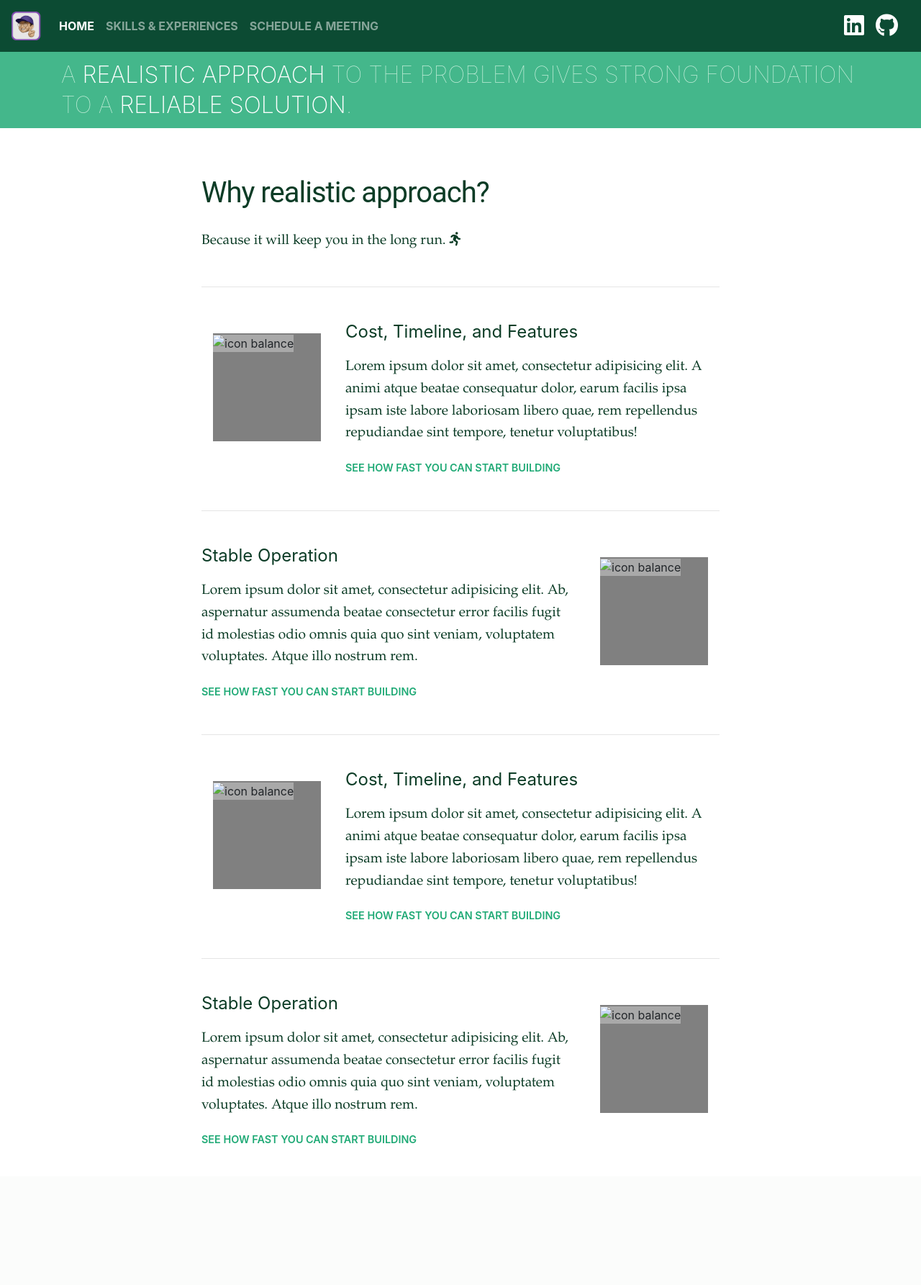
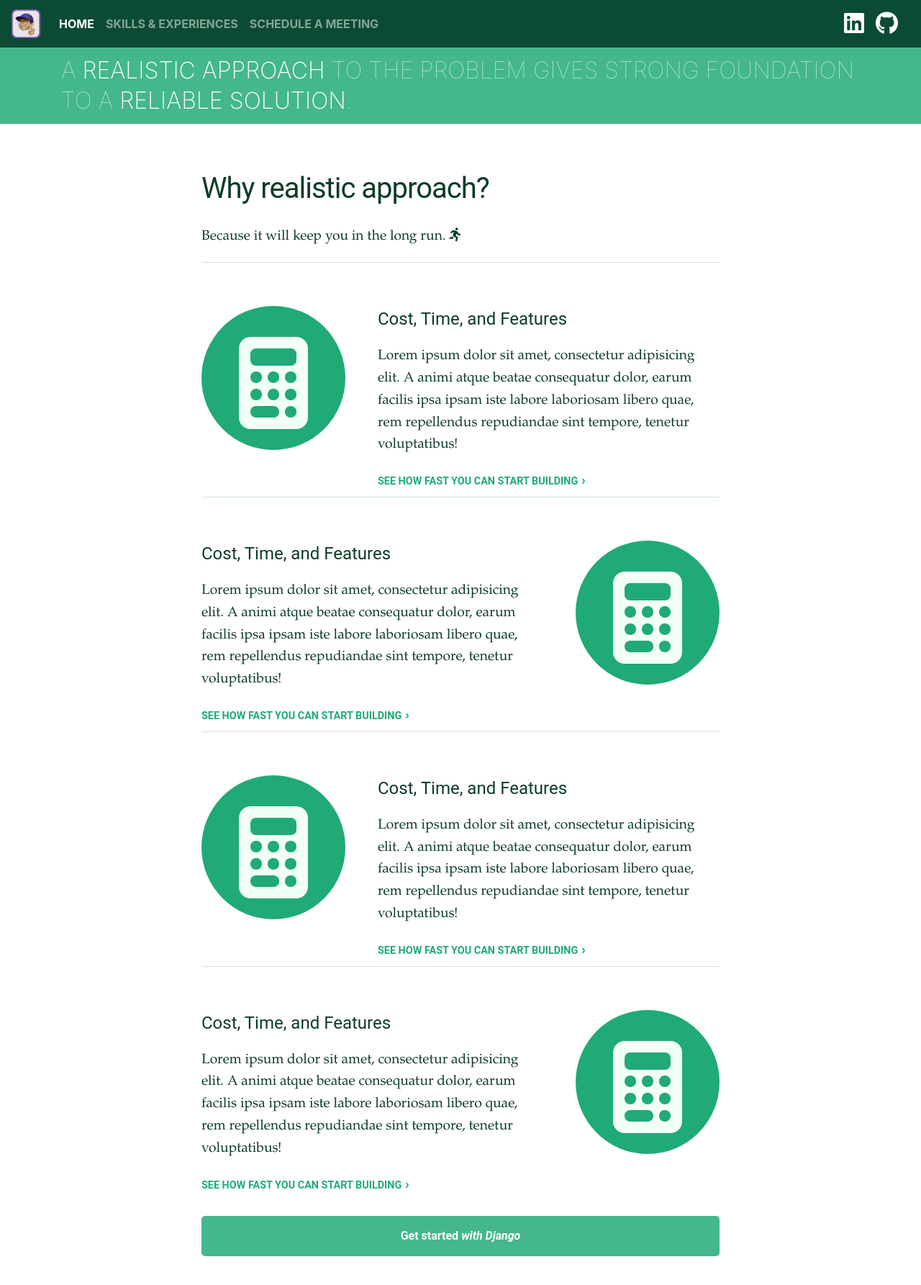
Before and after one commit to seongwonhan88/portfolio, a Django app: page / in a window 1280 px wide. Shown: the whole page at 72% size. Before the commit the page ends 1588 px from the top, so only its background shows below. Run offline with Django 3.2, Linux system fonts and the light colour scheme; some libraries are stand-ins or nearby versions.

Commit message:
main page layout set. fixing navbar

```diff
--- a/static/bootstrap/css/custom.css
+++ b/static/bootstrap/css/custom.css
@@ -1,6 +1,3 @@
-body {
-    padding-top: 4.5rem;
-}
 
 nav {
     background: #0C4B33;
@@ -68,6 +65,7 @@ hr {
     margin-left: auto;
     margin-right: auto;
     -webkit-font-smoothing: antialiased;
+    color: #0C3C26;
 }
 
 .sw-custom-container p {
@@ -86,34 +84,115 @@ hr {
 }
 
 
-.sw-custom-container-left {
-    margin: 1rem 1rem;
-    width: 150px;
-    height: 150px;
-    background: grey;
-    float: left;
-}
-
-.sw-custom-container-right {
-    margin: 1rem 1rem;
-    width: 150px;
-    height: 150px;
-    background: grey;
-    float: right;
-}
-
-.sw-custom-textbox-left {
-    margin-right: 200px;
-}
-
-.sw-custom-textbox-right {
-    margin-left: 200px;
-}
-
 .link-readmore {
     color: #20AA76;
     text-decoration: none;
     text-transform: uppercase;
-    font-weight: 600;
+    font-weight: 700;
     font-size: 0.9rem;
+    font-family: "Roboto", Corbel, Avenir, "Lucida Grande", "Lucida Sans", sans-serif;
 }
+
+.link-readmore::after {
+    content: " ›";
+    font-size: 1.2rem;
+}
+
+.list-features dt {
+    border-top: 1px solid #CFE3DC;
+    padding-top: 25px;
+    font-size: 24px;
+    font-weight: 400;
+    font-family: "Roboto", Corbel, Avenir, "Lucida Grande", "Lucida Sans", sans-serif;
+}
+
+.list-features i {
+    color: #F1FFF7;
+    margin-right: 10px;
+    width: 40px;
+    height: 40px;
+    border-radius: 25px;
+    background: #20AA76;
+    line-height: 1.68em;
+    display: inline-block;
+    text-align: center;
+}
+
+@media screen and (min-width: 768px) {
+    .list-features dt:first-child {
+        margin-top: 20px;
+    }
+
+    .list-features i {
+        border-radius: 100px;
+        font-size: 8rem;
+        display: block;
+        height: 200px;
+        left: 0;
+        position: absolute;
+        text-align: center;
+        top: 60px;
+        width: 200px;
+        margin-right: 0;
+    }
+
+    .list-features dt {
+        padding: 60px 0 0 245px;
+        position: relative;
+    }
+
+    .list-features dt.even {
+        padding-left: 0;
+        padding-right: 245px;
+    }
+
+    .list-features dt.even i {
+        left: auto !important;
+        right: 0;
+    }
+
+    .list-features dd {
+        padding-left: 245px;
+        min-height: 140px;
+    }
+
+    .list-features dd.even {
+        padding-left: 0;
+        padding-right: 245px;
+    }
+
+    .backtotop {
+        display: none !important;
+    }
+}
+
+.backtotop {
+    color: #20AA76;
+    text-decoration: none;
+    font-family: "Roboto", Corbel, Avenir, "Lucida Grande", "Lucida Sans", sans-serif;
+    font-size: 14px;
+    display: block;
+    font-weight: 700;
+    margin: 10px 0;
+    padding: 10px 0;
+    text-align: center;
+    text-transform: uppercase;
+}
+
+a.cta {
+    font-family: "Roboto", Corbel, Avenir, "Lucida Grande", "Lucida Sans", sans-serif;
+    font-weight: 700;
+    -webkit-appearance: none;
+    -moz-appearance: none;
+    background: #44B78B;
+    border: none;
+    border-radius: 5px;
+    color: #fff;
+    display: block;
+    -webkit-font-smoothing: subpixel-antialiased;
+    -moz-osx-font-smoothing: auto;
+    margin: 30px auto 0;
+    padding: 1em 1.5em;
+    text-align: center;
+    text-decoration: none;
+}
--- a/templates/base.html
+++ b/templates/base.html
@@ -12,7 +12,7 @@
 </head>
 
 <body>
-    <nav class="navbar navbar-expand-md navbar-dark fixed-top">
+    <nav class="navbar navbar-expand-md navbar-dark" id="top">
         <a class="navbar-brand" href="#">
             <img class="sw-custom-memoji" src="{% static 'image/memoji.png' %}" alt="memoji_icon"></a>
         <div class="collapse navbar-collapse">
--- a/templates/index.html
+++ b/templates/index.html
@@ -13,60 +13,53 @@
             <h1>Why realistic approach?</h1>
             <p>Because it will keep you in the long run. <i class="fas fa-running"></i></p>
         </div>
-        <hr>
-        <div class="sw-custom-container-left">
-            <img src="" alt="icon balance" style="width: 200px; height: 200px; background: darkgray">
+
+        <dl class="list-features">
+            <dt>
+                <i class="fas fa-calculator"></i>
+                Cost, Time, and Features
+            </dt>
+            <dd>
+                <p>Lorem ipsum dolor sit amet, consectetur adipisicing elit. A animi atque beatae consequatur dolor,
+                    earum facilis ipsa ipsam iste labore laboriosam libero quae, rem repellendus repudiandae sint
+                    tempore, tenetur voluptatibus!</p>
+                <a class="link-readmore" href="#">See how fast you can start building</a>
+            </dd>
+            <dt class="even">
+                <i class="fas fa-calculator"></i>
+                Cost, Time, and Features
+            </dt>
+            <dd class="even">
+                <p>Lorem ipsum dolor sit amet, consectetur adipisicing elit. A animi atque beatae consequatur dolor,
+                    earum facilis ipsa ipsam iste labore laboriosam libero quae, rem repellendus repudiandae sint
+                    tempore, tenetur voluptatibus!</p>
+                <a class="link-readmore" href="#">See how fast you can start building</a>
+            </dd>
+            <dt>
+                <i class="fas fa-calculator"></i>
+                Cost, Time, and Features
+            </dt>
+            <dd>
+                <p>Lorem ipsum dolor sit amet, consectetur adipisicing elit. A animi atque beatae consequatur dolor,
+                    earum facilis ipsa ipsam iste labore laboriosam libero quae, rem repellendus repudiandae sint
+                    tempore, tenetur voluptatibus!</p>
+                <a class="link-readmore" href="#">See how fast you can start building</a>
+            </dd>
+            <dt class="even">
+                <i class="fas fa-calculator"></i>
+                Cost, Time, and Features
+            </dt>
+            <dd class="even">
+                <p>Lorem ipsum dolor sit amet, consectetur adipisicing elit. A animi atque beatae consequatur dolor,
+                    earum facilis ipsa ipsam iste labore laboriosam libero quae, rem repellendus repudiandae sint
+                    tempore, tenetur voluptatibus!</p>
+                <a class="link-readmore" href="#">See how fast you can start building</a>
+            </dd>
+        </dl>
+        <div class="section">
+            <a href="#" class="cta">Get started <em>with Django</em></a>
         </div>
-        <div class="sw-custom-textbox-right">
-            <h2>Cost, Timeline, and Features</h2>
-            <p>Lorem ipsum dolor sit amet, consectetur adipisicing elit. A animi atque beatae consequatur dolor, earum
-                facilis ipsa ipsam iste labore laboriosam libero quae, rem repellendus repudiandae sint tempore, tenetur
-                voluptatibus!</p>
-            <a class="link-readmore" href="#">See how fast you can start building</a>
-        </div>
-
-        <hr>
-
-        <div class="sw-custom-container-right">
-            <img src="" alt="icon balance" style="width: 200px; height: 200px; background: darkgray">
-        </div>
-        <div class="sw-custom-textbox-left">
-            <h2>Stable Operation</h2>
-            <p>Lorem ipsum dolor sit amet, consectetur adipisicing elit. Ab, aspernatur assumenda beatae consectetur
-                error facilis fugit id molestias odio omnis quia quo sint veniam, voluptatem voluptates. Atque illo
-                nostrum rem.</p>
-            <a class="link-readmore" href="#">See how fast you can start building</a>
-        </div>
-
-        <hr>
-
-        <div class="sw-custom-container-left">
-            <img src="" alt="icon balance" style="width: 200px; height: 200px; background: darkgray">
-        </div>
-        <div class="sw-custom-textbox-right">
-            <h2>Cost, Timeline, and Features</h2>
-            <p>Lorem ipsum dolor sit amet, consectetur adipisicing elit. A animi atque beatae consequatur dolor, earum
-                facilis ipsa ipsam iste labore laboriosam libero quae, rem repellendus repudiandae sint tempore, tenetur
-                voluptatibus!</p>
-            <a class="link-readmore" href="#">See how fast you can start building</a>
-
-        </div>
-
-        <hr>
-
-        <div class="sw-custom-container-right">
-            <img src="" alt="icon balance" style="width: 200px; height: 200px; background: darkgray">
-        </div>
-        <div class="sw-custom-textbox-left">
-            <h2>Stable Operation</h2>
-            <p>Lorem ipsum dolor sit amet, consectetur adipisicing elit. Ab, aspernatur assumenda beatae consectetur
-                error facilis fugit id molestias odio omnis quia quo sint veniam, voluptatem voluptates. Atque illo
-                nostrum rem.</p>
-            <a class="link-readmore" href="#">See how fast you can start building</a>
-
-        </div>
-
-
+        <a href="#top" class="backtotop"><i class="fas fa-chevron-up"></i> Back to Top</a>
     </div>
 
 
```
